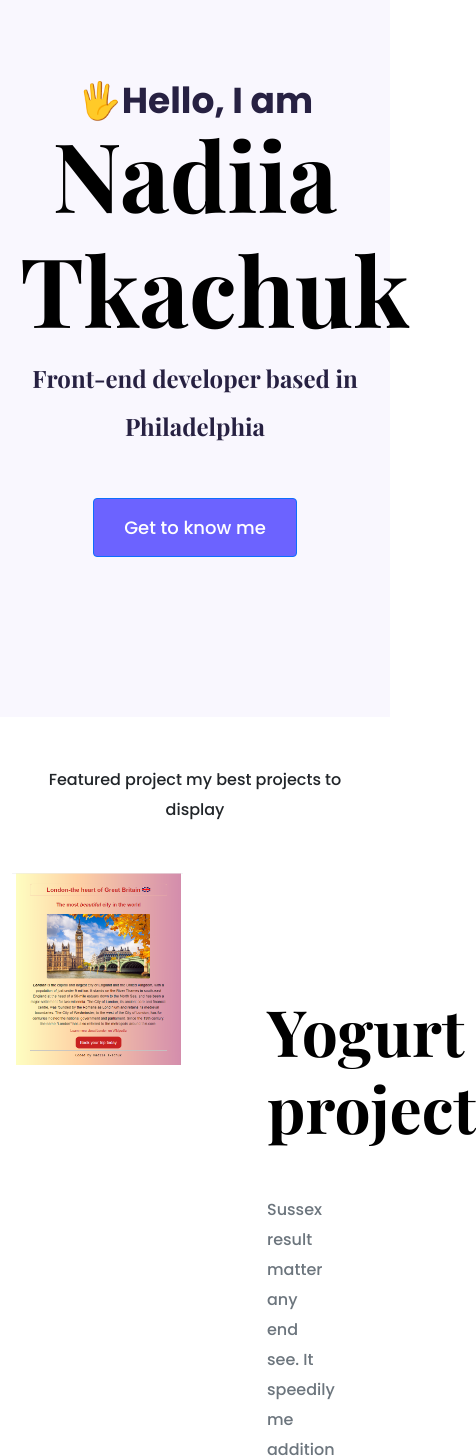
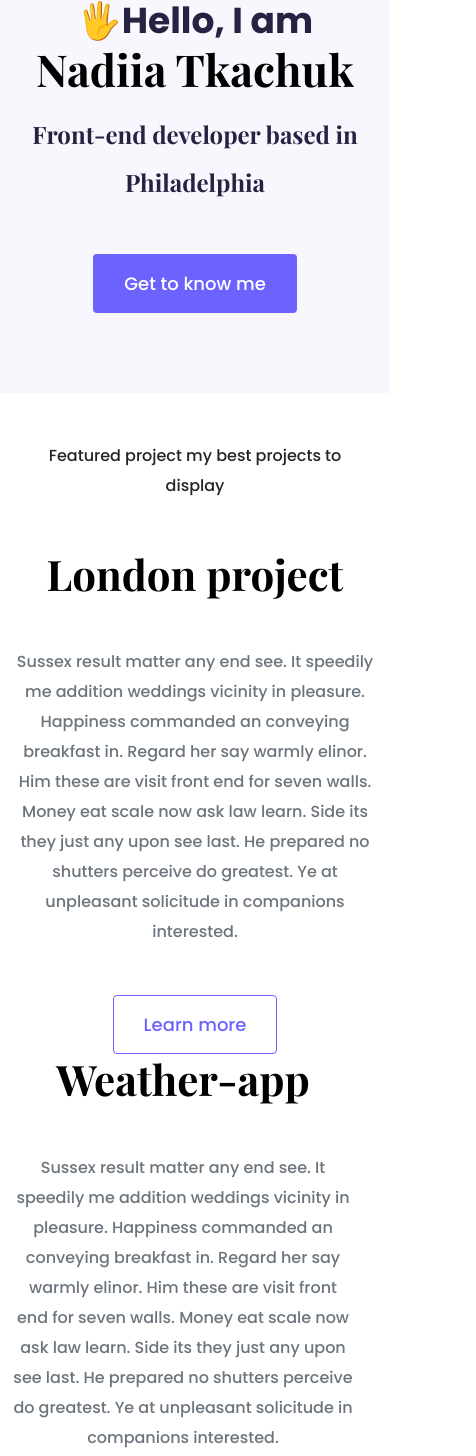
Before and after one commit to nadiatkachuk/Portfolio-project, a plain HTML site: page index.html in a window 390 px wide. Shown: the part 74-1530 px from the top of the page, 476 px wide, since content can reach past the window. Drawn offline with nearby package versions, Linux system fonts and the light colour scheme.

Commit message:
integrated responsive homepage design

```diff
--- a/index.html
+++ b/index.html
@@ -35,19 +35,19 @@
       <h1>Nadiia Tkachuk</h1>
       <h2 class="mb-5">Front-end developer based in Philadelphia</h2>
       <div>
-        <a href="#" class="btn btn-primary">Get to know me</a>
+        <a href="#" class="btn btn-branding">Get to know me</a>
       </div>
     </div>
     <p class="text-center m-5">Featured project my best projects to display</p>
 
     <div class="container">
-      <div class="row">
-        <div class="col-6">
+      <div class="row mb-5">
+        <div class="col d-none d-lg-block">
           <img src="/images/London.png" class="img-fluid" alt="London" />
         </div>
-        <div class="col-6">
+        <div class="col">
           <div class="project-description">
-            <h2 class="mb-5">Yogurt project</h2>
+            <h2 class="mb-5">London project</h2>
             <p class="mb-5 text-muted">
               Sussex result matter any end see. It speedily me addition weddings
               vicinity in pleasure. Happiness commanded an conveying breakfast
@@ -56,11 +56,11 @@
               just any upon see last. He prepared no shutters perceive do
               greatest. Ye at unpleasant solicitude in companions interested.
             </p>
-            <a href="#" class="btn-branding-outline">Learn more</a>
+            <a href="#" class="btn btn-branding-outline">Learn more</a>
           </div>
         </div>
         <div class="row">
-          <div class="col-6">
+          <div class="col">
             <div class="project-description">
               <h2 class="mb-5">Weather-app</h2>
               <p class="mb-5 text-muted">
@@ -75,7 +75,7 @@
               <a href="#" class="btn-branding-outline">Learn more</a>
             </div>
           </div>
-          <div class="col-6">
+          <div class="col d-none d-lg-block">
             <img
               src="/images/weather-app.png"
               class="img-fluid"
--- a/styles/portfolio.css
+++ b/styles/portfolio.css
@@ -48,7 +48,7 @@ p {
   line-height: 2;
 }
 
-.btn {
+.btn-branding {
   background: var(--branding-color);
   border-radius: 4px;
   color: white;
@@ -67,3 +67,19 @@ p {
 .project-description {
   padding: 120px 60px 0;
 }
+@media (max-width: 960px) {
+  h1 {
+    font-size: 44px;
+    line-height: 1.5;
+  }
+  h2 {
+    font-size: 42px;
+  }
+  .hero {
+    padding: 80px 20px;
+  }
+  .project-description {
+    padding: 0;
+    text-align: center;
+  }
+}
```
